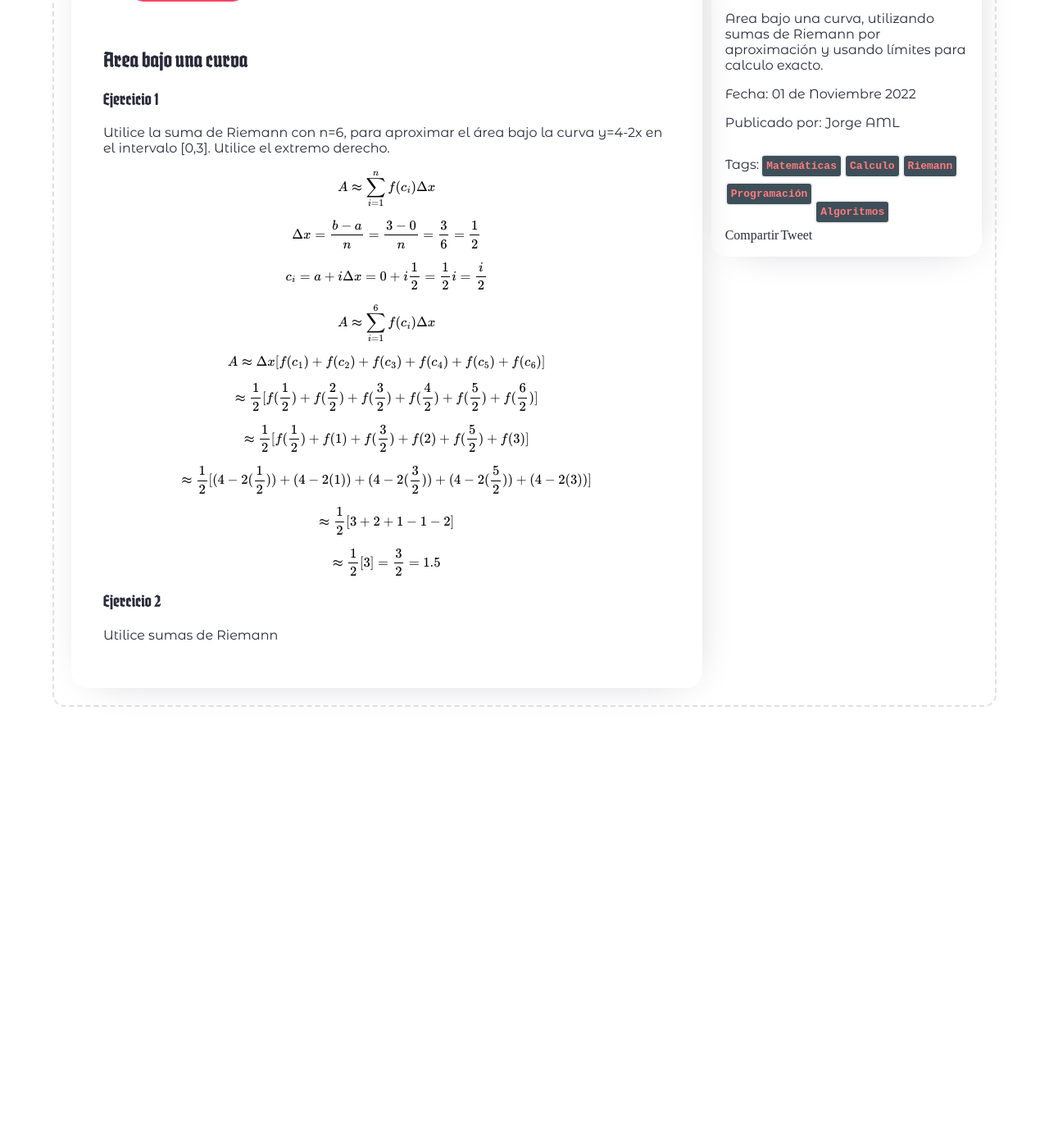
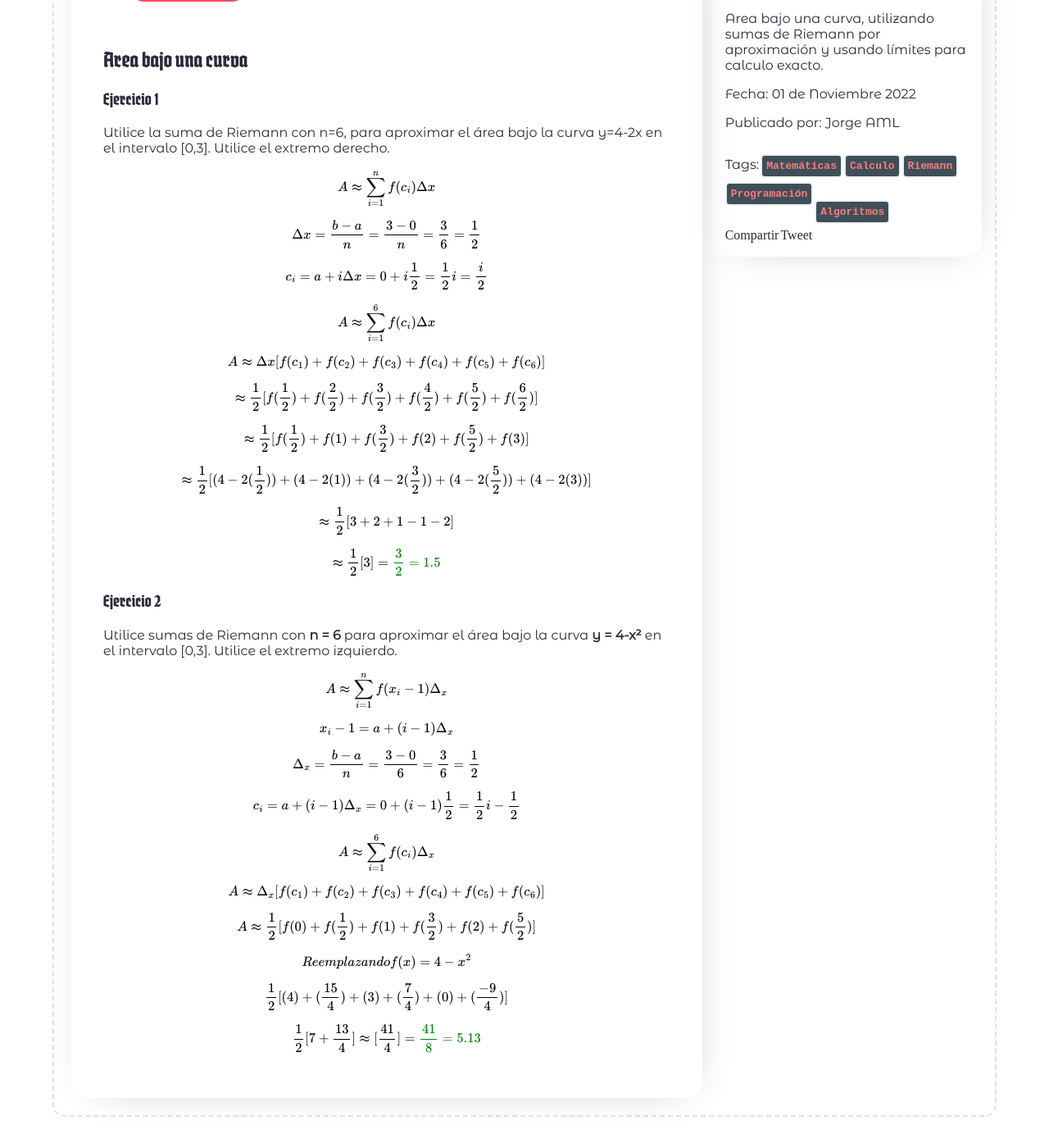
Before and after one commit to jorgeAML/creativeaml, a Jekyll site: the page built from blog_posts/01-11-2022.md, in a window 1280 px wide and 1400 px high, scrolled down 132 px. Shown: the whole window at 82% size. Built offline with Jekyll 4.4.1, drawn with Linux system fonts in a browser that asks for light colours; some web fonts are replaced; a script that is not in the unit is left out; comment, search, counter and statistics services are not loaded; before the commit the page ends 1032 px from its top, so only the background shows below that.

Commit message:
Ejercicio 2

```diff
--- a/blog_posts/01-11-2022.md
+++ b/blog_posts/01-11-2022.md
@@ -35,8 +35,19 @@ $$ \thickapprox \frac{1}{2}[f(\frac{1}{2}) + f(\frac{2}{2}) + f(\frac{3}{2}) + f
 $$ \thickapprox \frac{1}{2}[f(\frac{1}{2}) + f(1) + f(\frac{3}{2}) + f(2) + f(\frac{5}{2}) + f(3)]  $$
 $$ \thickapprox \frac{1}{2} [(4-2(\frac{1}{2})) + (4 - 2(1)) + (4 - 2(\frac{3}{2})) + (4 - 2(\frac{5}{2})) + (4 - 2(3))] $$
 $$ \thickapprox \frac{1}{2}[3 + 2 + 1 - 1 -2] $$
-$$ \thickapprox \frac{1}{2}[3] = \frac{3}{2} = 1.5 $$
+$$ \thickapprox \frac{1}{2}[3] = \color{green} \frac{3}{2} = 1.5 $$
 </div>
 <h3>Ejercicio 2</h3>
-<p>Utilice sumas de Riemann</p>
+<p>Utilice sumas de Riemann con <b>n = 6</b> para aproximar el área bajo la curva <b>y = 4-x&sup2;</b> en el intervalo [0,3]. Utilice el extremo izquierdo.</p>
+$$A \thickapprox \sum_{i=1}^{n} f(x_{i} - 1) \Delta_{x}$$
+$$x_{i} - 1 = a + (i-1) \Delta_{x} $$
+$$\Delta_{x} = \frac{b-a}{n} = \frac{3-0}{6} = \frac{3}{6} = \frac{1}{2} $$
+$$c_{i} = a + (i-1)\Delta_{x} = 0 + (i-1)\frac{1}{2} = \frac{1}{2}i - \frac{1}{2} $$
+$$A \thickapprox \sum_{i=1}^{6} f(c_{i}) \Delta_{x} $$
+$$A \thickapprox \Delta_{x}[f(c_{1}) + f(c_{2}) + f(c_{3})+ f(c_{4}) + f(c_{5}) + f(c_{6})] $$
+$$A \thickapprox \frac{1}{2}[f(0) + f(\frac{1}{2}) + f(1) + f(\frac{3}{2}) + f(2) + f(\frac{5}{2})] $$
+$$ Reemplazando f(x) = 4-x^{2} $$
+$$ \frac{1}{2}[(4) + (\frac{15}{4}) + (3) + (\frac{7}{4}) + (0) + (\frac{-9}{4})] $$
+$$ \frac{1}{2}[7 + \frac{13}{4}] \thickapprox[\frac{41}{4}] = \color{green} \frac{41}{8} = 5.13 $$
+
 </section>
--- a/index.markdown
+++ b/index.markdown
@@ -58,7 +58,7 @@ footer3-2: Twitter
 footer3-3: Github
 
 copyright2: 2022 Creative AML. Derechos reservados. Hecho con Jekyll
-actualizacion: Última actualización 23.10.2022
+actualizacion: Última actualización 18.11.2022
 #//////////////////////////////////////////////////////////////////////////////
 ###   END FOOTER   ###
 
```
